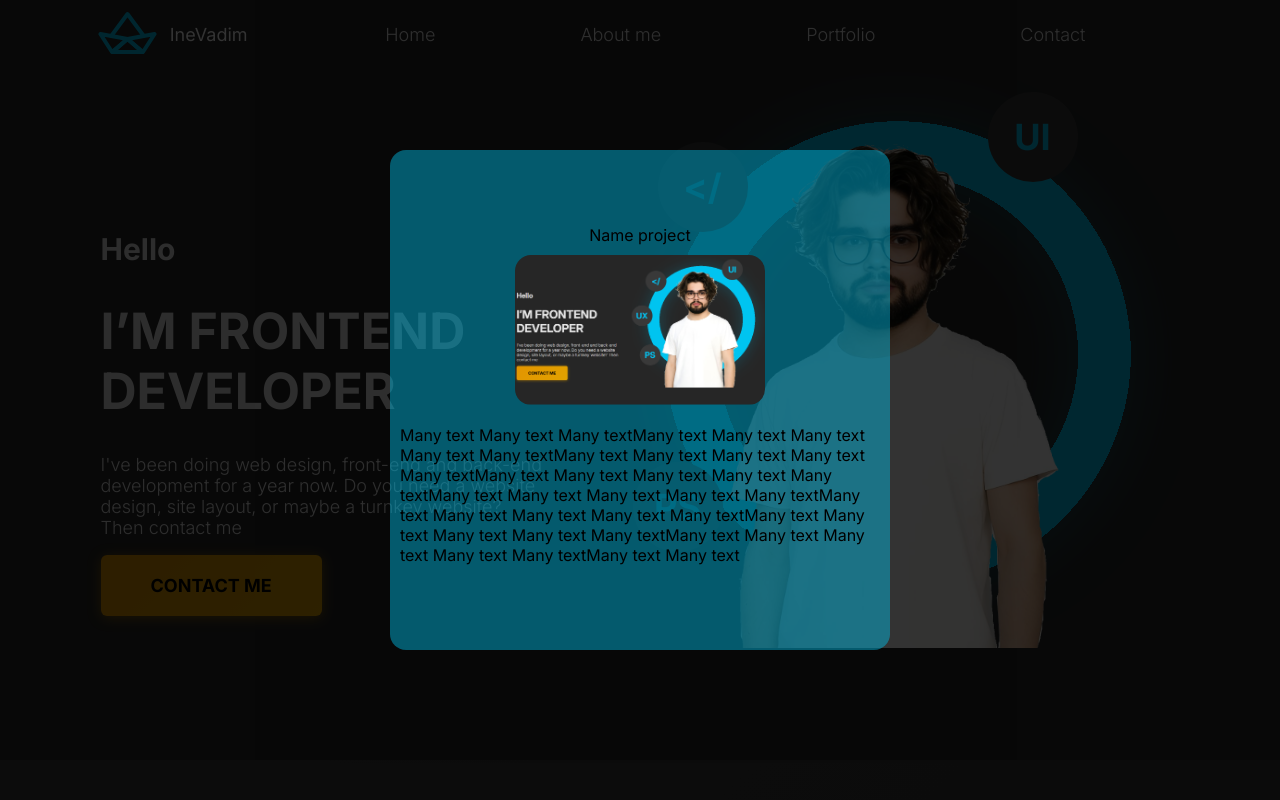
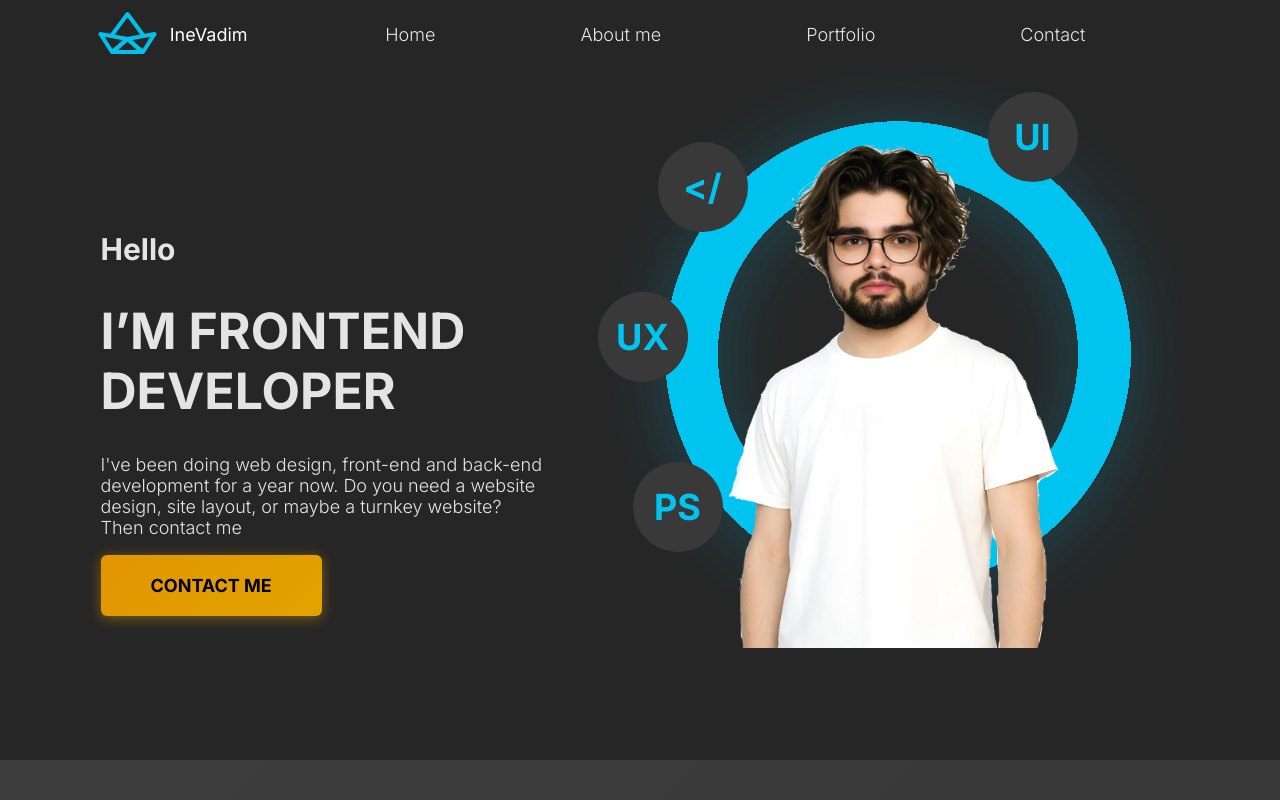
Before and after one commit to inevadim/portfolioFront, a React (Vite) app: page / in a window 1280 px wide. Shown: the top 800 px of the page. Built offline with nearby package versions, Linux system fonts and the light colour scheme.

Commit message:
work modal window portfolio with zustand

```diff
--- a/src/components/portfolio/Portfolio.tsx
+++ b/src/components/portfolio/Portfolio.tsx
@@ -9,11 +9,11 @@ import x from "../../assets/img/portfolio/x.jpg"
 import vk from "../../assets/img/portfolio/vk.jpg"
 import twich from "../../assets/img/portfolio/twich.png"
 import Modal from './modal/Modal';
-import { useState } from 'react';
 import ItemSlider from './itemPortfolio/ItemSlider';
+import { useModalStore } from '../../store/modalStore';
 
 function Portfolio() {
-  const [modalActive, setModalActive] = useState(true);
+
   var settings = {
     dots: true,
     infinite: true,
@@ -47,21 +47,23 @@ function Portfolio() {
       }
     ]
   };
+
+  const { textModal, nameProject, image } = useModalStore();
+
   return (
+
     <div className={styles.wrapper}>
       <span className={styles.nameSection}>PORTFOLIO</span>
       <div className={styles.portfolio}>
         <Slider {...settings}>
-
-          <ItemSlider imgItem={portfolio} name={"Portfolio"} />
-          <ItemSlider imgItem={telegram} name={"Telegram"} />
-          <ItemSlider imgItem={inst} name={"Instagram"} />
-          <ItemSlider imgItem={x} name={"Site X"} />
-          <ItemSlider imgItem={vk} name={"VK"} />
-          <ItemSlider imgItem={twich} name={"Twich"} />
-
+          <ItemSlider imgItem={portfolio} name="Portfolio" text="Text1" />
+          <ItemSlider imgItem={telegram} name="Telegram" text="Text2" />
+          <ItemSlider imgItem={inst} name="Instagram" text="Text3" />
+          <ItemSlider imgItem={x} name="Site X" text="Text4" />
+          <ItemSlider imgItem={vk} name="VK" text="Text5" />
+          <ItemSlider imgItem={twich} name="Twich" text="Text6" />
         </Slider>
-        <Modal active={modalActive} setActiveModal={setModalActive} />
+        <Modal text={textModal} name={nameProject} imageModal={image} />
 
       </div>
     </div>
--- a/src/components/portfolio/itemPortfolio/ItemSlider.tsx
+++ b/src/components/portfolio/itemPortfolio/ItemSlider.tsx
@@ -1,27 +1,31 @@
 import styles from './ItemSlider.module.scss';
 import "slick-carousel/slick/slick.css";
 import "slick-carousel/slick/slick-theme.css";
-// import { useState } from 'react';
-// import Modal from '../modal/Modal';
+import { useModalStore } from '../../../store/modalStore';
 
 type ChildProps = {
     imgItem: any;
     name: string;
+    text: string
 };
 
-function ItemSlider({ imgItem, name }: ChildProps) {
-    // const [modalActive, setModalActive] = useState(true);
-
+function ItemSlider({ imgItem, name, text }: ChildProps) {
+    const { open } = useModalStore();
+    const { editText, editName, editImage } = useModalStore();
+    const textModalWindow = () => {
+        editText(text);
+        editName(name);
+        editImage(imgItem)
+        open();
+    }
 
     return (
         <div className={styles.itemSlider}>
             <img src={imgItem} alt="portfolio" />
             <div className={styles.wrapper}>
                 <span>{name}</span>
-                <a href='#' onClick={() => setModalActive(true)}>Look</a>
+                <a href='#' onClick={() => textModalWindow()}>Look</a>
             </div>
-            {/* <Modal active={modalActive} setActiveModal={setModalActive} /> */}
-
         </div>
     );
 }
--- a/src/components/portfolio/modal/Modal.module.scss
+++ b/src/components/portfolio/modal/Modal.module.scss
@@ -1,4 +1,4 @@
-.modal{
+.modal {
     position: fixed;
     top: 0;
     left: 0;
@@ -10,7 +10,7 @@
     align-items: center;
     justify-content: center;
 
-    .content{
+    .content {
         width: 500px;
         height: 500px;
         background-color: rgba(0, 196, 240, 0.438);
@@ -20,20 +20,15 @@
         justify-content: center;
         border-radius: 16px;
 
-        img{
+        img {
             width: 250px;
             border-radius: 16px;
             margin: 10px 0px 10px 0px;
         }
 
-        .textProject{
-            // background-color: red;
+        .textProject {
             padding: 10px;
         }
     }
 
 }
-
-.unModal{
-    display: none;
-}
--- a/src/components/portfolio/modal/Modal.tsx
+++ b/src/components/portfolio/modal/Modal.tsx
@@ -1,26 +1,23 @@
 import styles from './Modal.module.scss';
-import portfolio from "../../../assets/img/portfolio/portfolio.png"
+import { useModalStore } from '../../../store/modalStore';
 
 type Props = {
-    active: boolean,
-    setActiveModal: any,
+    text: string,
+    name: string,
+    imageModal: string
 }
 
-function Modal({ active, setActiveModal }: Props) {
+function Modal({ text, name, imageModal }: Props) {
+    const { isOpen, close } = useModalStore();
+    if (!isOpen) return null;
     return (
-        <div className={active ? styles.modal : styles.unModal} onClick={() => setActiveModal(false)}>
+        <div className={styles.modal} onClick={close}>
             <div className={styles.content} onClick={(e) => e.stopPropagation()}>
-                <span>Name project</span>
-                <img src={portfolio} alt="my project" />
+                <span>{name}</span>
+                <img src={imageModal} alt="my project" />
+
                 <div className={styles.textProject}>
-                    Many text Many text Many textMany text Many text
-                    Many text Many text Many textMany text Many text
-                    Many text Many text Many textMany text Many text
-                    Many text Many text Many textMany text Many text
-                    Many text Many text Many textMany text Many text
-                    Many text Many text Many textMany text Many text
-                    Many text Many text Many textMany text Many text
-                    Many text Many text Many textMany text Many text
+                    {text}
 
                 </div>
             </div>
--- a/src/store/modalStore.ts
+++ b/src/store/modalStore.ts
@@ -1,13 +1,25 @@
 import { create } from 'zustand';
 
 type ModalStore = {
+    textModal: string;
+    nameProject: string;
+    image: any;
     isOpen: boolean;
     open: () => void;
     close: () => void;
+    editText: (newText: string) => void;
+    editName: (newName: string) => void;
+    editImage: (newImage: any) => void;
 };
 
 export const useModalStore = create<ModalStore>((set) => ({
+    textModal: "322123",
+    nameProject: "asdasd",
+    image: "1",
     isOpen: false,
     open: () => set({ isOpen: true }),
     close: () => set({ isOpen: false }),
+    editText: (newText) => set({ textModal: newText }),
+    editName: (newName) => set({ nameProject: newName }),
+    editImage: (newImage) => set({ image: newImage }),
 }));
```
